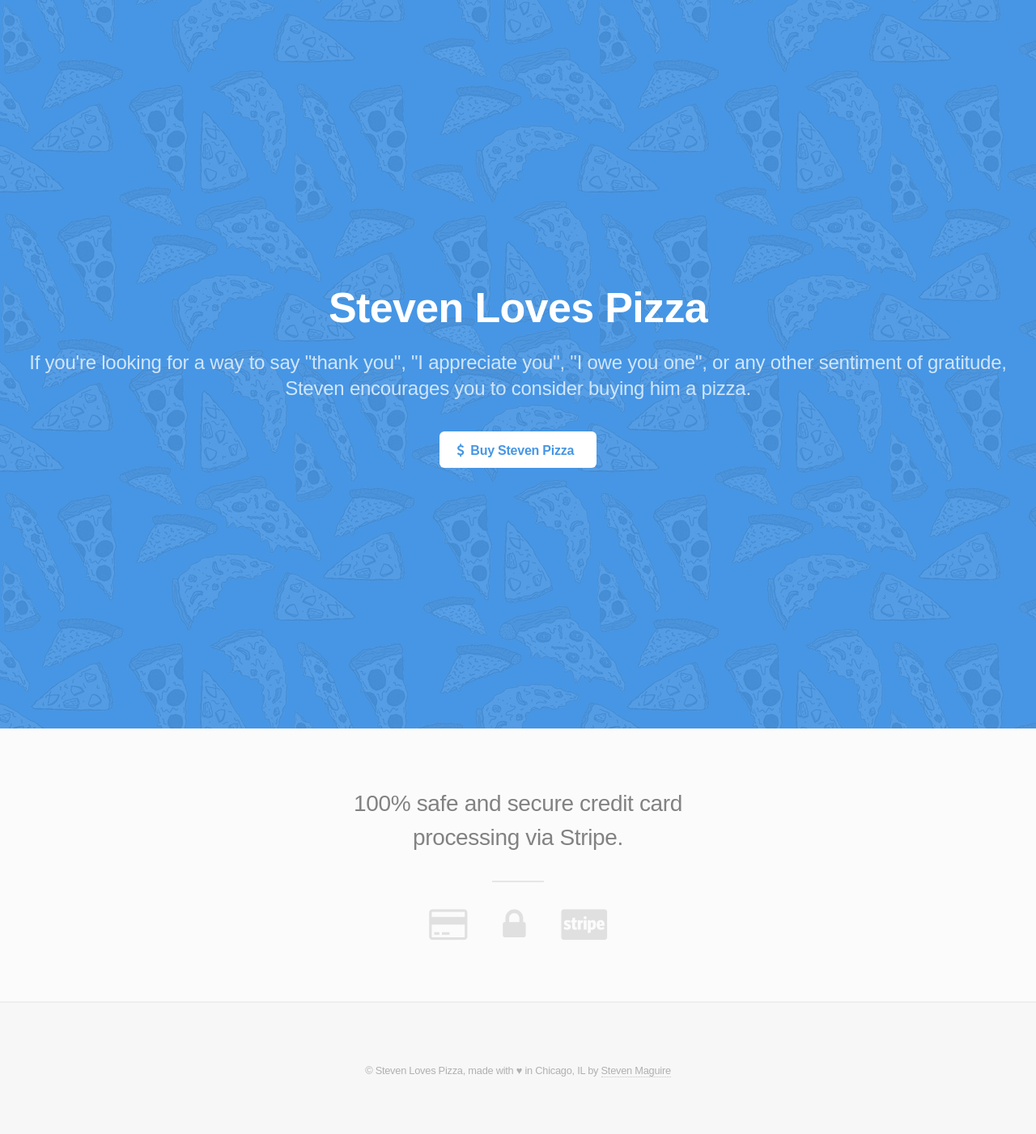
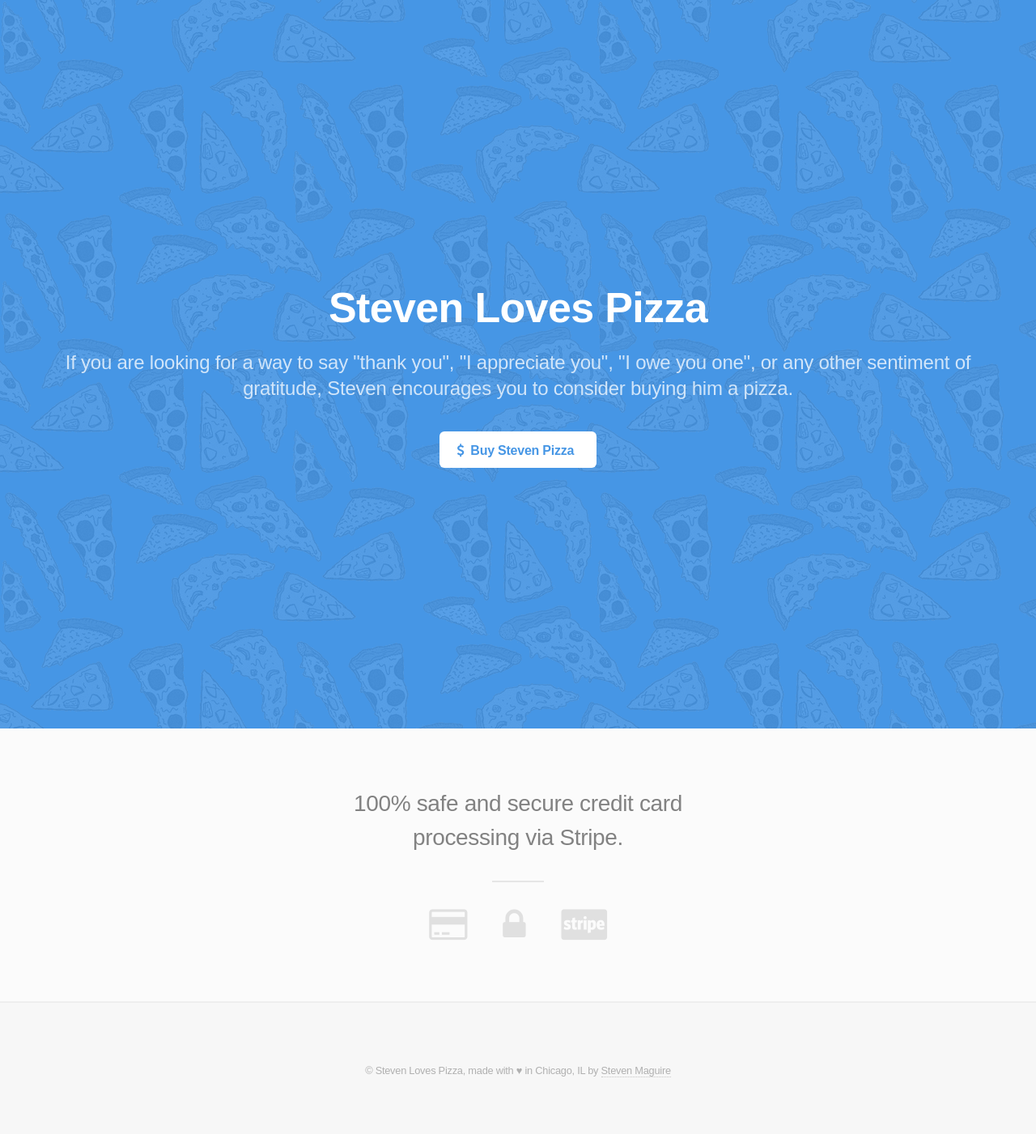
Before and after one commit to stevenmaguire/steven.pizza, a Jekyll site: the page built from index.html, in a window 1280 px wide. Shown: the whole page at 81% size. Built offline with Jekyll 4.4.1, drawn with Linux system fonts in a browser that asks for light colours.

Commit message:
Update description, remove single quote

```diff
--- a/_config.yml
+++ b/_config.yml
@@ -2,7 +2,7 @@
 title: Steven Loves Pizza
 email: "&#115;&#116;&#101;&#118;&#101;&#110;&#109;&#097;&#103;&#117;&#105;&#114;&#101;&#064;&#103;&#109;&#097;&#105;&#108;&#046;&#099;&#111;&#109;"
 description: >
-  If you're looking for a way to say "thank you", "I appreciate you", "I owe you one",
+  If you are looking for a way to say "thank you", "I appreciate you", "I owe you one",
   or any other sentiment of gratitude, Steven encourages you to consider buying him a pizza.
 baseurl: ""
 url: "https://steven.pizza"
```
